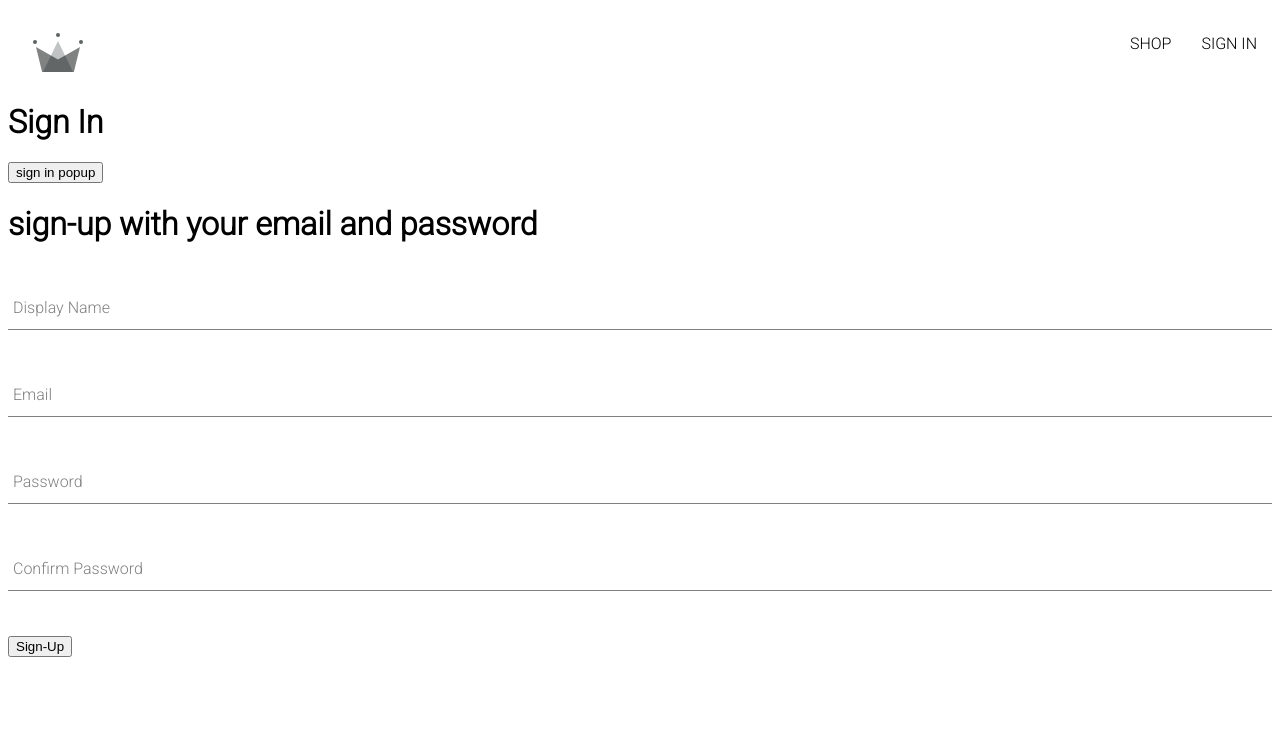
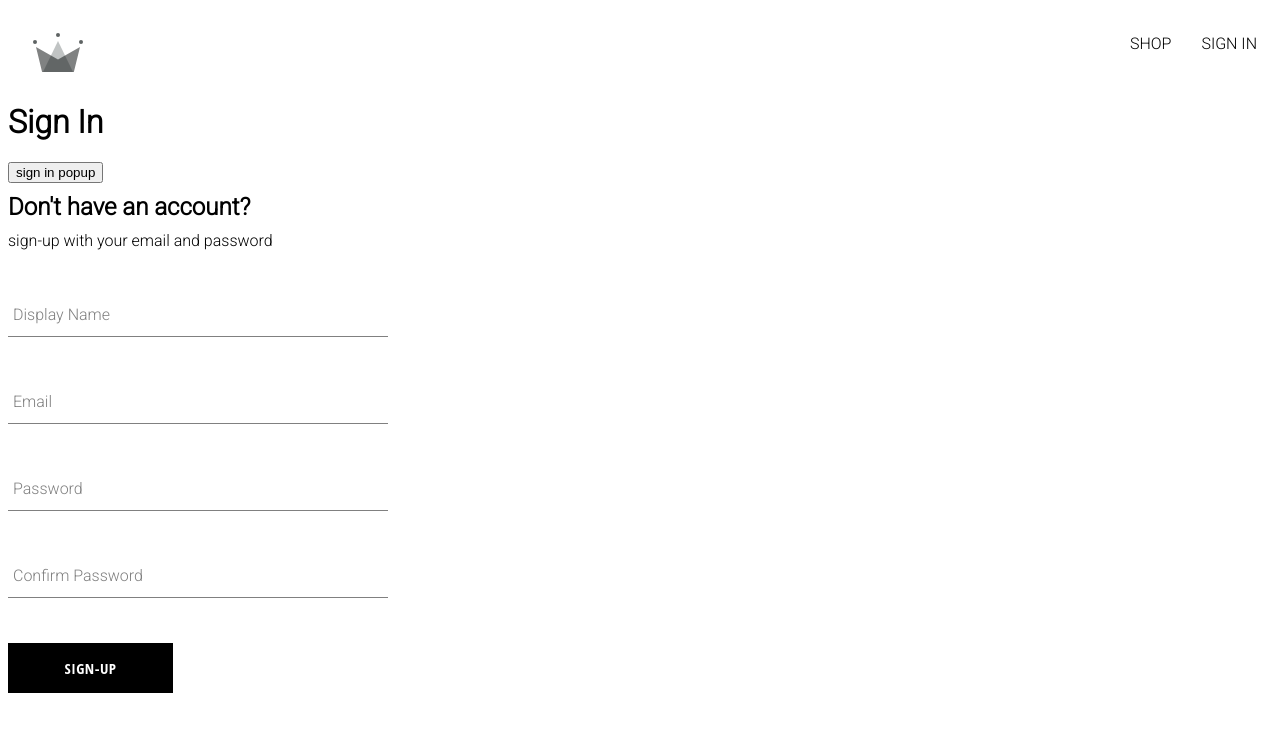
Before and after one commit to Aravind-R-Warrier/crown-clothing, a React (Create React App) app: page /sign-in in a window 1280 px wide. Shown: the top 732 px of the page. Built offline with nearby package versions, Linux system fonts and the light colour scheme; a web font is replaced by a local one.

Commit message:
created Button Component

```diff
--- /dev/null
+++ b/src/Components/Button/Button.jsx
@@ -0,0 +1,24 @@
+import React from 'react'
+import '../Button/Button.scss'
+// defaultButton
+// invertedButton
+// GoogleSignInButton
+
+
+const buttonTypesClasses={
+    google:"google-sign-in",
+    inverted:"inverted"
+}
+
+function Button({children,buttonType,...otherProps}) {
+
+  return (
+    <div>
+      <button className={`button-container ${buttonTypesClasses[buttonType]}`} {...otherProps}>
+        {children}
+        </button>
+    </div>
+  )
+}
+
+export default Button
--- /dev/null
+++ b/src/Components/Button/Button.scss
@@ -0,0 +1,46 @@
+.button-container {
+    min-width: 165px;
+    width: auto;
+    height: 50px;
+    letter-spacing: 0.5px;
+    line-height: 50px;
+    padding: 0 35px 0 35px;
+    font-size: 15px;
+    background-color: black;
+    color: white;
+    text-transform: uppercase;
+    font-family: 'Open Sans Condensed';
+    font-weight: bolder;
+    border: none;
+    cursor: pointer;
+    display: flex;
+    justify-content: center;
+
+    &:hover {
+      background-color: white;
+      color: black;
+      border: 1px solid black;
+    }
+
+    &.google-sign-in {
+      background-color: #4285f4;
+      color: white;
+
+      &:hover {
+        background-color: #357ae8;
+        border: none;
+      }
+    }
+
+    &.inverted {
+      background-color: white;
+      color: black;
+      border: 1px solid black;
+
+      &:hover {
+        background-color: black;
+        color: white;
+        border: none;
+      }
+    }
+  }
--- a/src/Components/sign-Up/SIgnUp.jsx
+++ b/src/Components/sign-Up/SIgnUp.jsx
@@ -1,7 +1,8 @@
 import React, { useState } from 'react'
 import { createAuthUserWithEmailAndPassword, createUserDocumentFromAuth } from '../../utils/firebase/firebase'
-import { FirebaseError } from 'firebase/app'
+import '../sign-Up/signUp.scss'
 import FormInput from '../Form-input/FormInput'
+import Button from '../Button/Button'
 
 function SIgnUp() {
 
@@ -47,14 +48,15 @@
 
 
     return (
-        <div>
-            <h1>sign-up with your email and password</h1>
+        <div className='sign-up-container'>
+            <h2>Don't have an account?</h2>
+            <span>sign-up with your email and password</span>
             <form onSubmit={handleSubmit}>
                 <FormInput type="text" label={"Display Name"} required onChange={handleChange} name='displayName' value={displayName} />
                 <FormInput type="email" label={"Email"} required onChange={handleChange} name='email' value={email} />
                 <FormInput type="password" label={"Password"} required onChange={handleChange} name='password' value={password} />
                 <FormInput type="password" label={"Confirm Password"} required onChange={handleChange} name='confirmPassword' value={confirmPassword} />
-                <button type='submit'>Sign-Up</button>
+                <Button  type='submit'>Sign-Up</Button>
             </form>
         </div>
     )
--- /dev/null
+++ b/src/Components/sign-Up/signUp.scss
@@ -0,0 +1,9 @@
+.sign-up-container{
+    display: flex;
+    flex-direction: column;
+    width: 380px;
+
+    h2{
+        margin: 10px 0;
+    }
+}
```
